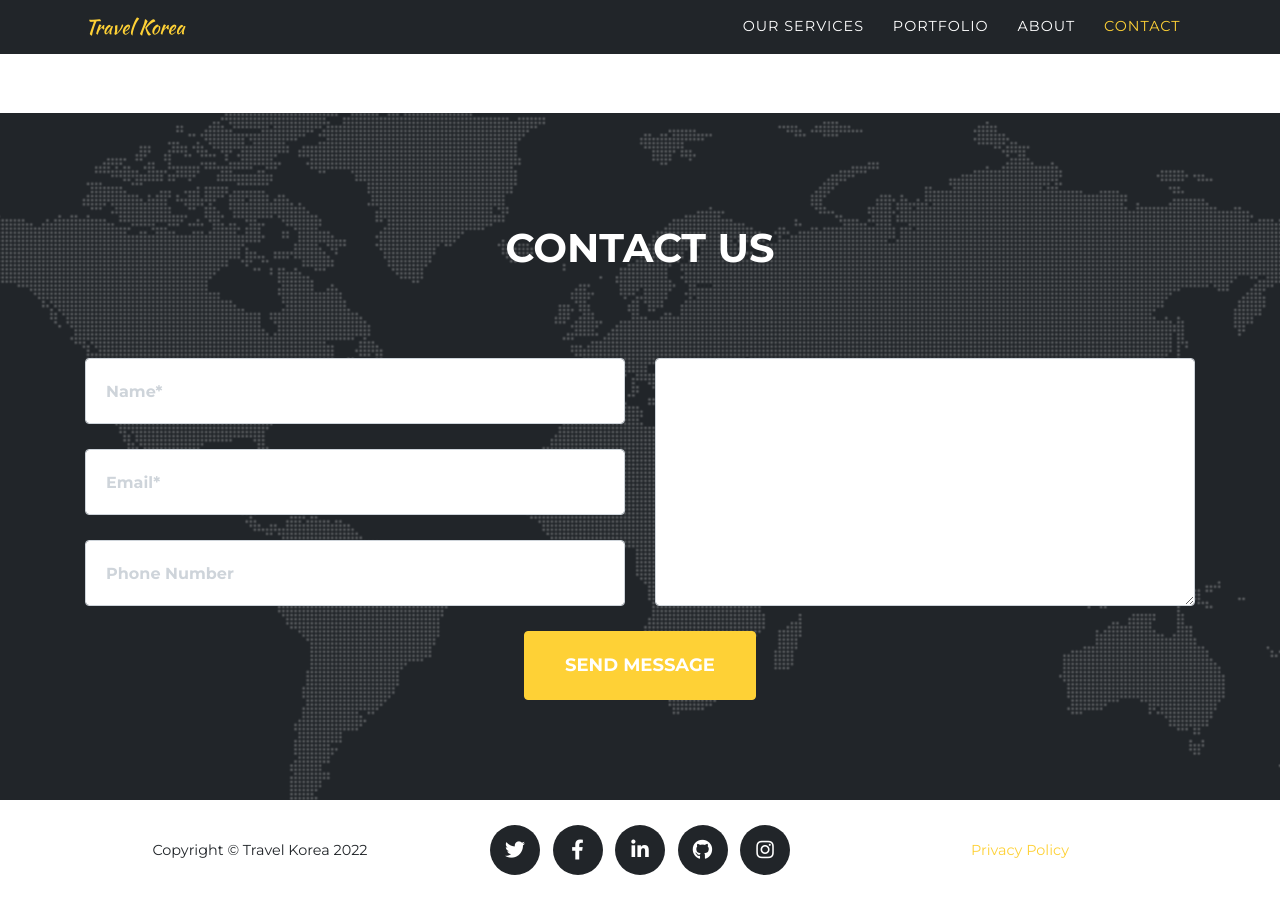
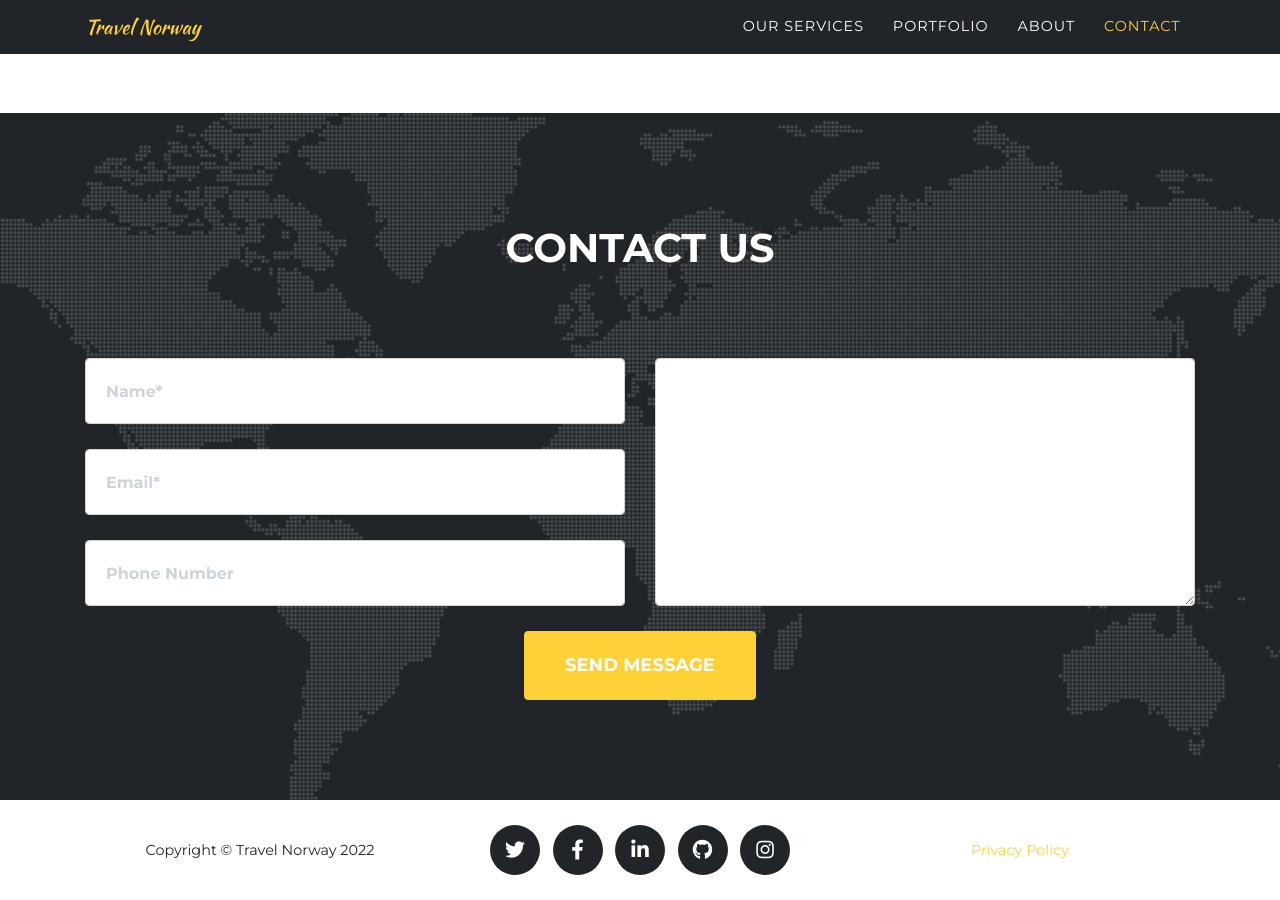
Before and after one commit to cherrybeans/cherrybeans.github.io, a Jekyll site: the page built from index.md, in a window 1280 px wide and 900 px high, scrolled down 2827 px. Built offline with Jekyll 4.4.1, drawn with Linux system fonts in a browser that asks for light colours; some web fonts are replaced.

```diff
--- a/_config.yml
+++ b/_config.yml
@@ -13,16 +13,16 @@
 
 theme: jekyll-agency
 
-url    : "http://gim-jaeok.github.io"
-baseurl: "/travelkorea" # the subpath of your site, e.g. /blog
+url: "http://cherrybeans.github.io"
+baseurl: "/" # the subpath of your site, e.g. /blog
 
-title      : Travel Korea
-email      : rlawodhr93@naver.com
+title: Travel Norway
+email: rlawodhr93@naver.com
 description: "I'd like to share the local information"
-author     : Jaeok Kim
+author: Jaeok Kim
 # logo:     #optional, defaults to site title
-  # path: assets\img\clients\creative-market.jpg
-  # height: 60 #height in px, defaults to 52px
+# path: assets\img\clients\creative-market.jpg
+# height: 60 #height in px, defaults to 52px
 
 locale: "en-US" # See available languages in _data/sitetext.yml
 
```
